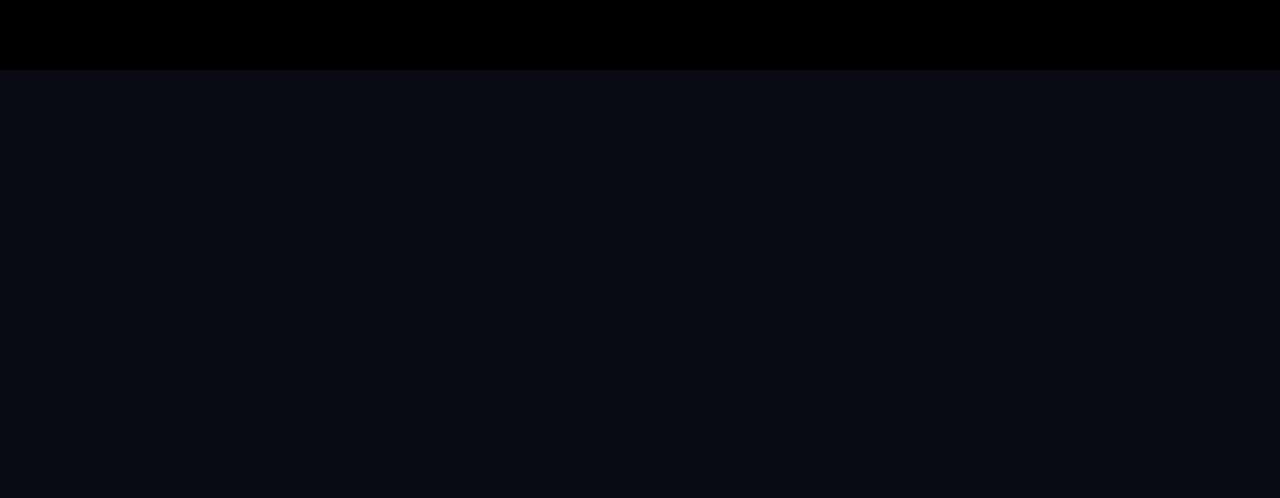
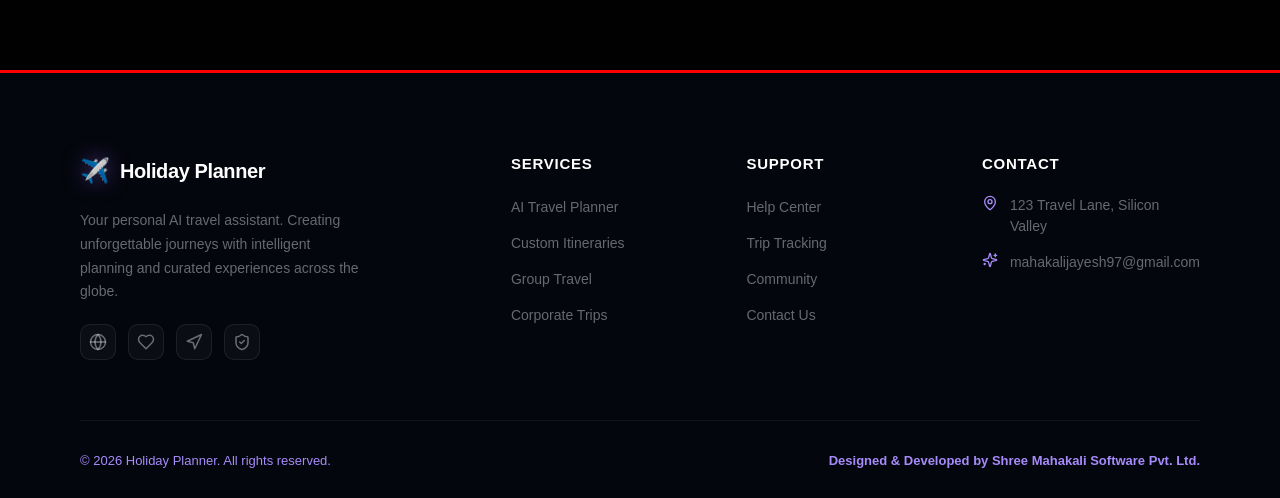
Before and after one commit to mahakalijayesh97-hue/holiday, a Next.js app: page / in a window 1280 px wide. Shown: the part 3815-4313 px from the top of the page. Before the commit the page ends 3885 px from the top, so only its background shows below. Built offline with nearby package versions, Linux system fonts and the light colour scheme; no server answers.

Commit message:
I have transformed the Footer Section into a premium, professional 'set' that matches the high-end aesthetic of your application.

```diff
--- a/src/app/carting.css
+++ b/src/app/carting.css
@@ -1084,3 +1084,195 @@
   font-size: 13px;
   margin-top: 2px;
 }
+
+/* ── Footer Section ── */
+.footer {
+  width: 100%;
+  position: relative;
+  /* z-index: 10; */
+  background: rgba(8, 11, 22, 0.6);
+  backdrop-filter: blur(20px);
+  border-top: 3px solid rgb(255, 0, 0);
+  padding: 80px 0 30px;
+  margin-top: 80px;
+  font-family: 'DM Sans', sans-serif;
+}
+
+.footer-wrap {
+  max-width: 1200px;
+  margin: 0 auto;
+  padding: 0 40px;
+}
+
+.footer-grid {
+  display: grid;
+  grid-template-columns: 2fr 1fr 1fr 1fr;
+  gap: 40px;
+  margin-bottom: 60px;
+}
+
+.footer-brand {
+  display: flex;
+  flex-direction: column;
+  gap: 20px;
+}
+
+.footer-logo {
+  display: flex;
+  align-items: center;
+  gap: 10px;
+  text-decoration: none;
+}
+
+.logo-icon {
+  font-size: 24px;
+  filter: drop-shadow(0 0 10px rgba(139, 92, 246, 0.5));
+}
+
+.logo-text {
+  font-family: 'Syne', sans-serif;
+  font-weight: 800;
+  font-size: 20px;
+  color: #fff;
+  letter-spacing: -0.02em;
+}
+
+.footer-desc {
+  font-size: 14px;
+  line-height: 1.7;
+  color: rgba(255, 255, 255, 0.4);
+  max-width: 280px;
+}
+
+.footer-socials {
+  display: flex;
+  gap: 12px;
+}
+
+.social-btn {
+  width: 36px;
+  height: 36px;
+  border-radius: 10px;
+  background: rgba(255, 255, 255, 0.03);
+  border: 1px solid rgba(255, 255, 255, 0.08);
+  color: rgba(255, 255, 255, 0.4);
+  display: flex;
+  align-items: center;
+  justify-content: center;
+  transition: all 0.3s ease;
+  text-decoration: none;
+}
+
+.social-btn:hover {
+  background: rgba(139, 92, 246, 0.15);
+  border-color: rgba(139, 92, 246, 0.3);
+  color: #a78bfa;
+  transform: translateY(-3px);
+}
+
+.footer-col h4 {
+  font-family: 'Syne', sans-serif;
+  color: #fff;
+  font-size: 15px;
+  font-weight: 700;
+  margin-bottom: 20px;
+  text-transform: uppercase;
+  letter-spacing: 0.05em;
+}
+
+.footer-nav {
+  list-style: none;
+  display: flex;
+  flex-direction: column;
+  gap: 12px;
+}
+
+.footer-nav a {
+  text-decoration: none;
+  color: rgba(255, 255, 255, 0.4);
+  font-size: 14px;
+  transition: color 0.2s ease, transform 0.2s ease;
+  display: inline-block;
+}
+
+.footer-nav a:hover {
+  color: #a78bfa;
+  transform: translateX(5px);
+}
+
+.contact-item {
+  display: flex;
+  gap: 12px;
+  color: rgba(255, 255, 255, 0.4);
+  font-size: 14px;
+  margin-bottom: 15px;
+}
+
+.contact-ico {
+  color: #a78bfa;
+  flex-shrink: 0;
+}
+
+.footer-bottom {
+  border-top: 1px solid rgba(255, 255, 255, 0.05);
+  padding-top: 30px;
+  display: flex;
+  justify-content: space-between;
+  align-items: center;
+}
+
+.copyright {
+  font-size: 13px;
+  color: #a78bfa;
+}
+
+.bottom-links {
+  display: flex;
+  gap: 24px;
+}
+
+.bottom-links a {
+  text-decoration: none;
+  color: #a78bfa;
+  font-size: 13px;
+  transition: all 0.2s;
+  font-weight: 600;
+}
+
+.copyright:hover {
+  color: #f8ad4a;
+  text-shadow: 0 0 10px rgba(167, 139, 250, 0.5);
+}
+
+.bottom-links a:hover {
+  color: #f8ad4a;
+  text-shadow: 0 0 10px rgba(167, 139, 250, 0.5);
+}
+
+@media (max-width: 1024px) {
+  .footer-grid {
+    grid-template-columns: 1fr 1fr;
+    gap: 40px;
+  }
+}
+
+@media (max-width: 640px) {
+  .footer-grid {
+    grid-template-columns: 1fr;
+    gap: 30px;
+  }
+
+  .footer-bottom {
+    flex-direction: column;
+    gap: 15px;
+    text-align: center;
+  }
+
+  .footer {
+    padding: 60px 0 30px;
+  }
+
+  .footer-wrap {
+    padding: 0 24px;
+  }
+}
--- a/src/app/page.tsx
+++ b/src/app/page.tsx
@@ -5,7 +5,7 @@ import { useRouter } from 'next/navigation';
 import { usePlanStore } from '@/store/planStore';
 import StepIndicator from '@/components/StepIndicator';
 import Navbar from '@/components/Navbar';
-import { MapPin, Calendar, ArrowRight, Sparkles, Loader2, Star, Quote } from 'lucide-react';
+import { MapPin, Calendar, ArrowRight, Sparkles, Loader2, Star, Quote, Globe as GlobeIcon, Heart, Navigation, ShieldCheck } from 'lucide-react';
 import './carting.css';
 import toast from 'react-hot-toast';
 
@@ -404,7 +404,7 @@ export default function LandingPage() {
         </div>
       </div>
 
-
+      {/* Recommended Section */}
       <section className="gallery-section">
         <div className="gallery-header">
           <div>
@@ -485,6 +485,7 @@ export default function LandingPage() {
         </div>
       </section>
 
+      {/* Customer Reviews Section */}
       <section className="gallery-section">
         <div className="gallery-header">
           <div>
@@ -544,7 +545,7 @@ export default function LandingPage() {
         </div>
       </section>
 
-      {/* Customer Reviews Section */}
+      {/* Gallery Section */}
       <section className="gallery-section">
         <div className="gallery-header">
           <div>
@@ -650,9 +651,67 @@ export default function LandingPage() {
         </div>
       </section>
 
+      {/* Footer Section */}
+      <footer className="footer">
+        <div className="footer-wrap">
+          <div className="footer-grid">
+            <div className="footer-brand">
+              <div className="footer-logo">
+                <span className="logo-icon">✈️</span>
+                <span className="logo-text">Holiday Planner</span>
+              </div>
+              <p className="footer-desc">
+                Your personal AI travel assistant. Creating unforgettable journeys with intelligent planning and curated experiences across the globe.
+              </p>
+              <div className="footer-socials">
+                <a href="#" className="social-btn"><GlobeIcon size={18} /></a>
+                <a href="#" className="social-btn"><Heart size={18} /></a>
+                <a href="#" className="social-btn"><Navigation size={18} /></a>
+                <a href="#" className="social-btn"><ShieldCheck size={18} /></a>
+              </div>
+            </div>
 
+            <div className="footer-col">
+              <h4>Services</h4>
+              <ul className="footer-nav">
+                <li><a href="#">AI Travel Planner</a></li>
+                <li><a href="#">Custom Itineraries</a></li>
+                <li><a href="#">Group Travel</a></li>
+                <li><a href="#">Corporate Trips</a></li>
+              </ul>
+            </div>
 
+            <div className="footer-col">
+              <h4>Support</h4>
+              <ul className="footer-nav">
+                <li><a href="#">Help Center</a></li>
+                <li><a href="#">Trip Tracking</a></li>
+                <li><a href="#">Community</a></li>
+                <li><a href="#">Contact Us</a></li>
+              </ul>
+            </div>
 
+            <div className="footer-col">
+              <h4>Contact</h4>
+              <div className="contact-item">
+                <MapPin size={16} className="contact-ico" />
+                <span>123 Travel Lane, Silicon Valley</span>
+              </div>
+              <div className="contact-item">
+                <Sparkles size={16} className="contact-ico" />
+                <span>mahakalijayesh97@gmail.com</span>
+              </div>
+            </div>
+          </div>
+
+          <div className="footer-bottom">
+            <p className="copyright">© {new Date().getFullYear()} Holiday Planner. All rights reserved.</p>
+            <div className="bottom-links">
+              <a href="https://sm-software.in/">Designed & Developed by Shree Mahakali Software Pvt. Ltd.</a>
+            </div>
+          </div>
+        </div>
+      </footer>
     </>
   );
 }
```
